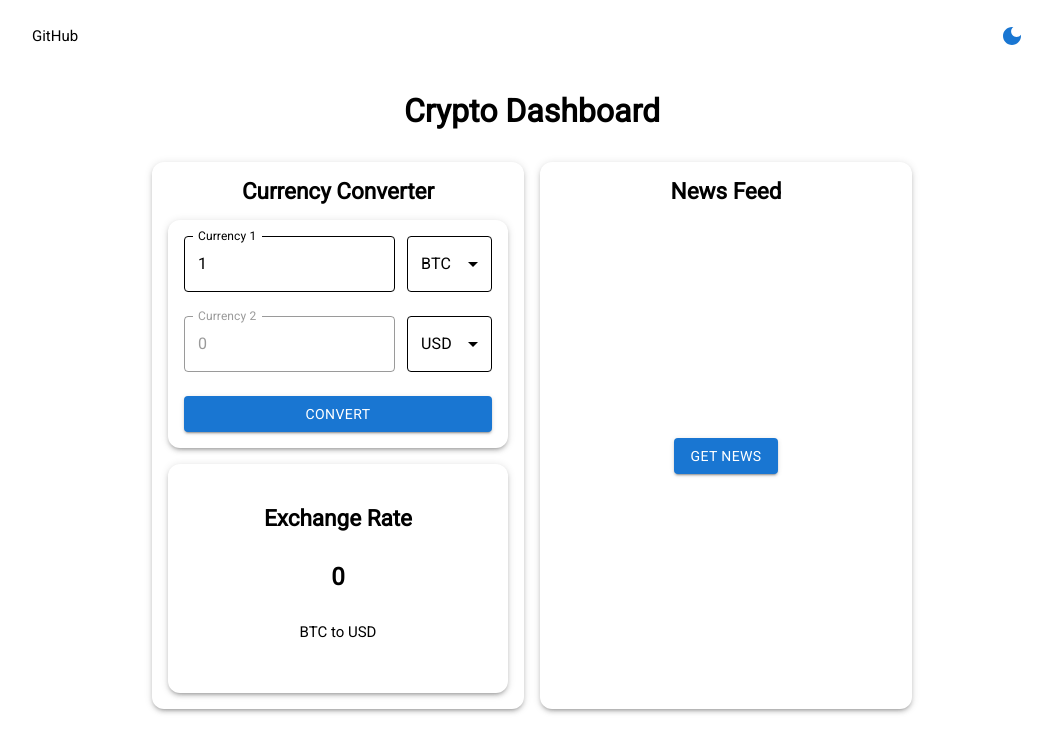
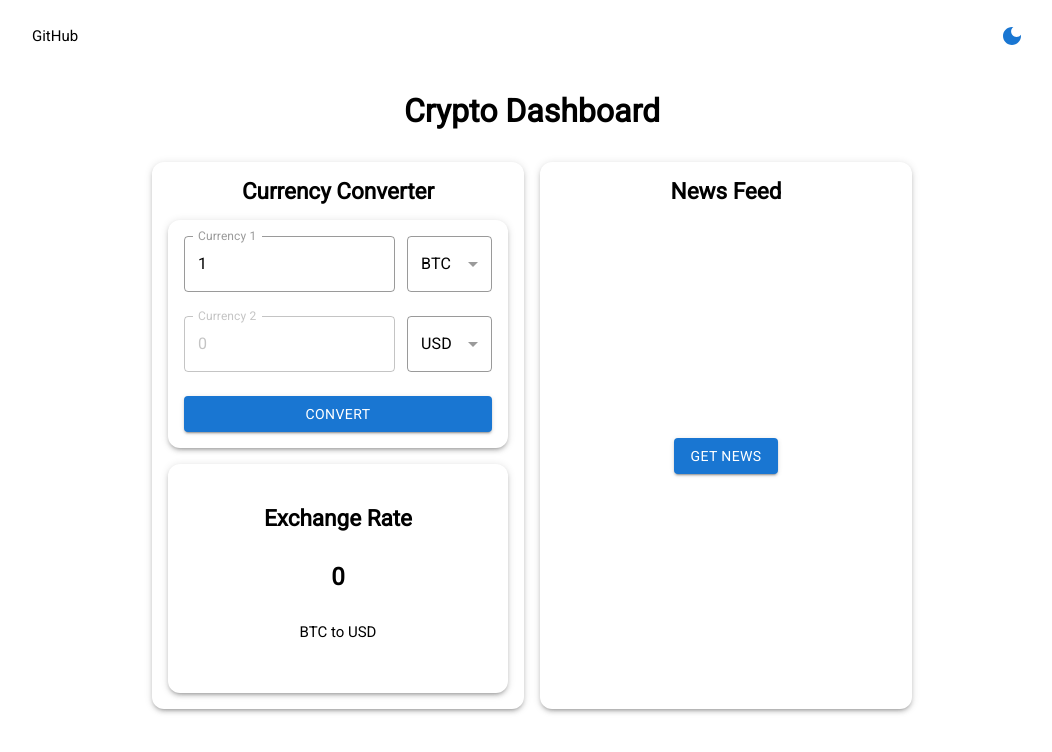
Before and after one commit to maxcore25/next-crypto-dashboard-draft, a Next.js app: page / in a window 1280 px wide. Shown: the top 752 px of the page, without its empty margins (108-1160 px from the left). Built offline with nearby package versions, Linux system fonts and the light colour scheme.

Commit message:
Input Colors Changed

```diff
--- a/app/components/elements/CurrencyConverter/CurrencyConverter.module.scss
+++ b/app/components/elements/CurrencyConverter/CurrencyConverter.module.scss
@@ -20,11 +20,11 @@
   }
 
   label {
-    color: var(--text-clr) !important;
+    color: var(--input-clr) !important;
   }
 
   fieldset {
-    border-color: var(--text-clr) !important;
+    border-color: var(--input-clr) !important;
   }
 
   &:hover fieldset {
@@ -53,11 +53,11 @@
   }
 
   svg {
-    color: var(--text-clr);
+    color: var(--input-clr);
   }
 
   fieldset {
-    border-color: var(--text-clr);
+    border-color: var(--input-clr);
   }
 
   &:hover fieldset {
--- a/styles/globals.scss
+++ b/styles/globals.scss
@@ -16,7 +16,8 @@
   --accent-clr: #2f8af5;
   --title-clr: #000;
   --text-clr: #000;
-  --text-disabled-clr: #00000065;
+  --input-clr: #00000065;
+  --text-disabled-clr: #0000003b;
   --bg-lvl-1-clr: #fff;
   --bg-lvl-2-clr: #fff;
   --bg-lvl-3-clr: #fff;
@@ -28,6 +29,7 @@
 :root[data-theme='dark'] {
   --title-clr: #ffffff;
   --text-clr: #bebebe;
+  --input-clr: #bebebe;
   --text-disabled-clr: #bebebe8a;
   --bg-lvl-1-clr: #1f1b1b;
   --bg-lvl-2-clr: #2e2828;
```
